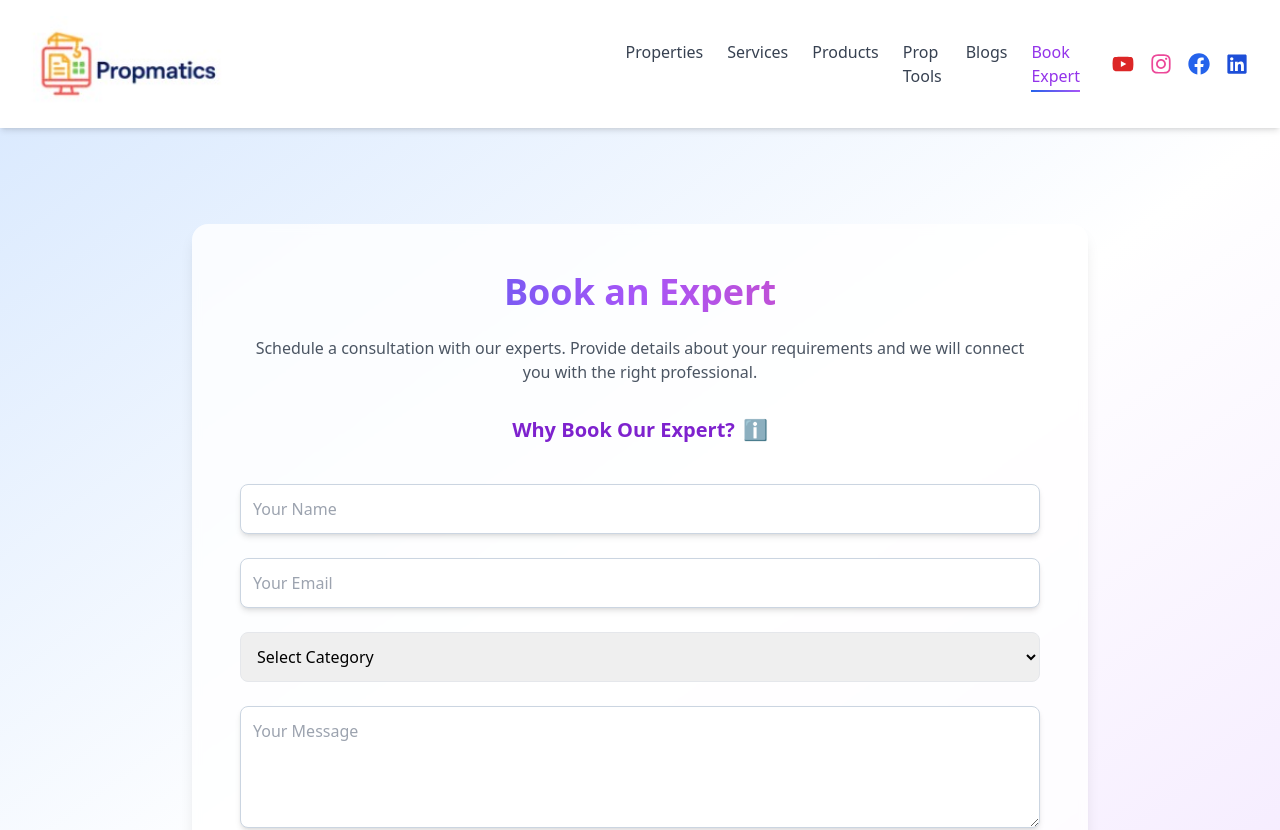
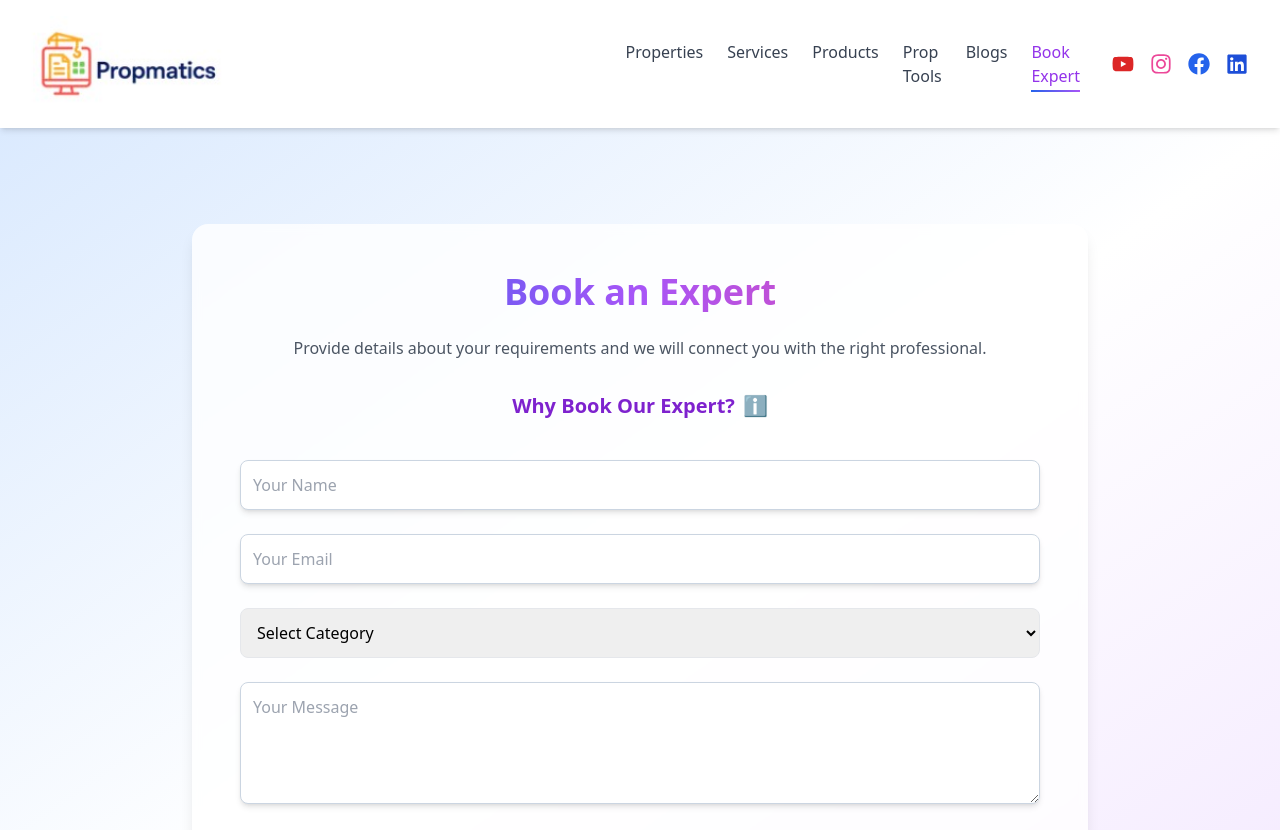
Before and after one commit to venupala-tt/propnz, a Next.js app: page /pages/book-an-expert in a window 1280 px wide. Shown: the top 830 px of the page. Built offline with nearby package versions, Linux system fonts and the light colour scheme.

Commit message:
Update page.tsx

```diff
--- a/app/pages/book-an-expert/page.tsx
+++ b/app/pages/book-an-expert/page.tsx
@@ -59,8 +59,7 @@ export default function BookAnExpertPage() {
         </h1>
 
         <p className="text-gray-600 mb-8 text-center">
-          Schedule a consultation with our experts. Provide details about your
-          requirements and we will connect you with the right professional.
+          Provide details about your requirements and we will connect you with the right professional.
         </p>
 
         {/* Quick Info Section as Hover Tip */}
```
